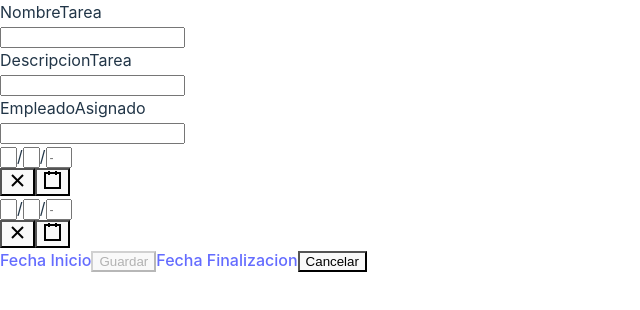
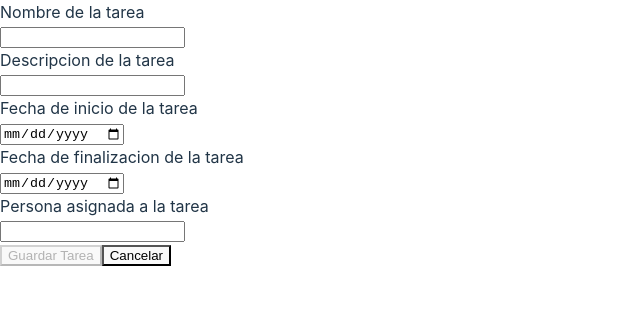
Before and after one commit to IN6BV/Almacenadora_frontend, a React (Vite) app: page / in a window 1280 px wide. Shown: the top 310 px of the page, without its empty margins (0-640 px from the left). Built offline with nearby package versions, Linux system fonts and the light colour scheme.

Commit message:
implementacion de backend al fronted

```diff
--- a/package.json
+++ b/package.json
@@ -11,9 +11,9 @@
   },
   "dependencies": {
     "axios": "^1.6.8",
-    "react": "^18.2.0",
+    "react": "^18.3.1",
     "react-date-picker": "^10.6.0",
-    "react-dom": "^18.2.0",
+    "react-dom": "^18.3.1",
     "react-flv-player": "^1.0.9",
     "react-hot-toast": "^2.4.1",
     "react-router-dom": "^6.23.0"
--- a/src/components/FormAdd/FormAdd.jsx
+++ b/src/components/FormAdd/FormAdd.jsx
@@ -1,90 +1,131 @@
 import { useState } from "react"
-import DatePicker from "react-date-picker"
 import { Input } from "../Input"
+import { useTarea } from "../../shared/hooks"
 
 const inputs = [
     {
         field: "nombreTarea",
-        label: "NombreTarea",
-        validationMessage: "",
-        type: "text"
+        label: "Nombre de la tarea",
+        validationMessage: "El nombre de la tarea es requerido",
+        type: 'text',
     },
     {
         field: "descripcionTarea",
-        label: "DescripcionTarea",
-        validationMessage: "",
-        type: "text"
+        label: "Descripcion de la tarea",
+        validationMessage: "La descripcion de la tarea es requerida",
+        type: 'text',
+    },
+    {
+        field: "fechaCreacion",
+        label: "Fecha de inicio de la tarea",
+        validationMessage: "La fecha de inicio de la tarea es requerida",
+        type: 'date',
+    },
+    {
+        field: "fechaFinalizacion",
+        label: "Fecha de finalizacion de la tarea",
+        validationMessage: "La fecha de finalizacion de la tarea es requerida",
+        type: 'date',
     },
     {
         field: "empleadoAsignado",
-        label: "EmpleadoAsignado",
-        validationMessage: "",
-        type: "text"
+        label: "Persona asignada a la tarea",
+        validationMessage: "La persona asignada a la tarea es requerida",
+        type: 'text',
     }
 ]
+
 export const FormAdd = () => {
+    const {agregarTarea, isLoading} = useTarea();
+
     const [formState, setFormState] = useState({
         nombreTarea: {
-            isValid: "",
-            showError: false,
-            value: ""
+            value: '',
+            isValid: false,
+            showError: false
         },
         descripcionTarea: {
-            isValid: "",
-            showError: false,
-            value: ""
+            value: '',
+            isValid: false,
+            showError: false
+        },
+        fechaCreacion: {
+            value: '',
+            isValid: false,
+            showError: false
+        },
+        fechaFinalizacion: {
+            value: '',
+            isValid: false,
+            showError: false
         },
         empleadoAsignado: {
-            isValid: "",
-            showError: false,
-            value: ""
-        },
+            value: '',
+            isValid: false,
+            showError: false
+        }
+    });
 
-    })
-const handleInputValueChange = (value, field) => {
+    const handleInputValueChange = (field, value) => {
         setFormState((prevState) => ({
             ...prevState,
             [field]: {
                 ...prevState[field],
-        value,
+                value
             }
-    }))
+        }));
     }
-const handleInputValidationOnBlur = (value, field) =>{
+
+    const handleInputValidationOnBlur = (field) => {
         let isValid = false;
+
         switch (field) {
-        case "nombreTarea":
+            case 'nombreTarea':
+                isValid = formState.nombreTarea.value.trim() !== '';
                 break;
-        case "descripcionTarea":
+            case 'descripcionTarea':
+                isValid = formState.descripcionTarea.value.trim() !== '';
                 break;
-        case "empleadoAsignado":
+            case 'fechaCreacion':
+                isValid = formState.fechaCreacion.value.trim() !== '';
+                break;
+            case 'fechaFinalizacion':
+                isValid = formState.fechaFinalizacion.value.trim() !== '';
+                break;
+            case 'empleadoAsignado':
+                isValid = formState.empleadoAsignado.value.trim() !== '';
                 break;
             default:
                 break;
         }
-    setFormState((prevState) =>({
+
+        setFormState((prevState) => ({
             ...prevState,
-        [field]:{
+            [field]: {
                 ...prevState[field],
                 isValid,
                 showError: !isValid
             }
         }))
-};
-const handleFormSubmit = (event) =>{
-    event.preventDefault()
-    saveSettings({
-        nombreTarea: formState.nombreTarea.value,
-        descripcionTarea: formState.descripcionTarea.value,
-        empleadoAsignado: formState.empleadoAsignado.value
-    })
-
-    console.log(formState)
     }
 
-const isSubmitButtonDisabled = !formState.nombreTarea.isValid ||
+    const handleFormSubmit = async (event) => {
+        event.preventDefault();
+
+        const response = await agregarTarea(formState.nombreTarea.value,
+                                            formState.descripcionTarea.value,
+                                            formState.fechaCreacion.value,
+                                            formState.fechaFinalizacion.value,
+                                            formState.empleadoAsignado.value)
+    window.location.reload();
+    }
+
+    const isSubmitButtonDisabled = isLoading || !formState.nombreTarea.isValid ||
                                                 !formState.descripcionTarea.isValid ||
-                               !formState.empleadoAsignado.isValid
+                                                !formState.fechaCreacion.isValid ||
+                                                !formState.fechaFinalizacion.isValid ||
+                                                !formState.empleadoAsignado.isValid;
+
 return (
     <form>
         <div>
@@ -99,18 +140,13 @@ return (
                     showErrorMessage={formState[input.field].showError}
                     validationMessage={input.validationMessage}
                     type={input.type}
-                    textArea={input.textArea}
                 />
             ))}
-            <DatePicker/>
-            <DatePicker/>
         </div>
         <div>
-            <a>Fecha Inicio</a>
             <button onClick={handleFormSubmit} disabled={isSubmitButtonDisabled}>
-                Guardar
+                Guardar Tarea
             </button>
-            <a>Fecha Finalizacion</a>
             <button>
                 Cancelar
             </button>
--- a/src/pages/dashboard/DashboardPage.jsx
+++ b/src/pages/dashboard/DashboardPage.jsx
@@ -1,11 +1,10 @@
 import { Navbar } from '../../components/navbar/Navbar'
-import {FormAdd } from '../../components/FormAdd/FormAdd'
+import { FormAdd } from '../../components/formAdd/FormAdd'
 import './dashboardPage.css'
 export const DashboardPage = () => {
     return (
         <div>
             <div>
-
                 <FormAdd/>
             </div>
         </div>
--- /dev/null
+++ b/src/services/api.jsx
@@ -0,0 +1,17 @@
+import axios from "axios";
+
+const api = axios.create({
+    baseURL: "http://127.0.0.1:3000",
+    timeout: 5000
+});
+
+export const agregarTarea = async (data) => {
+    try {
+        return await api.post('/task/create', data)
+    } catch (e) {
+        return {
+            error: true,
+            e
+        }
+    }
+}
--- /dev/null
+++ b/src/services/index.js
@@ -0,0 +1 @@
+export * from './api'
--- a/src/shared/hooks/index.js
+++ b/src/shared/hooks/index.js
@@ -0,0 +1 @@
+export {useTarea} from './useTarea.jsx'
--- /dev/null
+++ b/src/shared/hooks/useTarea.jsx
@@ -0,0 +1,38 @@
+import { useState } from "react";
+import { useNavigate } from "react-router-dom";
+import { agregarTarea as agregarTareaService } from "../../services";
+import toast from "react-hot-toast";
+
+export const useTarea = () => {
+    const [isLoading, setIsLoading] = useState(false);
+
+    const navigate = useNavigate();
+
+    const agregarTarea = async (nombreTarea, descripcionTarea, fechaCreacion, fechaFinalizacion, empleadoAsignado) => {
+        setIsLoading(true);
+
+        const response = await agregarTareaService({
+            nombreTarea,
+            descripcionTarea,
+            fechaCreacion,
+            fechaFinalizacion,
+            empleadoAsignado
+        });
+
+        setIsLoading(false);
+
+        if (response.error) {
+            return toast.error(
+                response.e?.response?.data || 'Ocurrió un error al agregar la tarea'
+            )
+        }
+
+        toast.success('Tarea agregada correctamente');
+        navigate('/');
+    }
+
+    return {
+        agregarTarea,
+        isLoading
+    }
+}
```
Also changed, not shown: 1 other file (tests, documents, lock files or other folders). Lines whose indentation alone changed are shown as unchanged.
